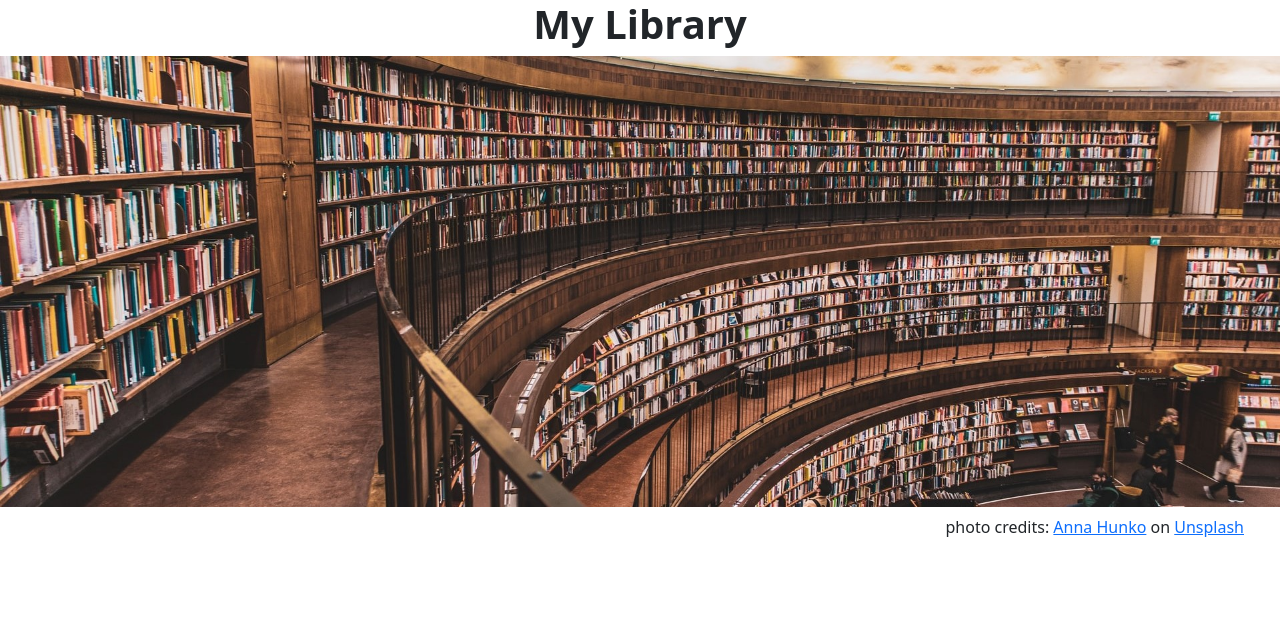
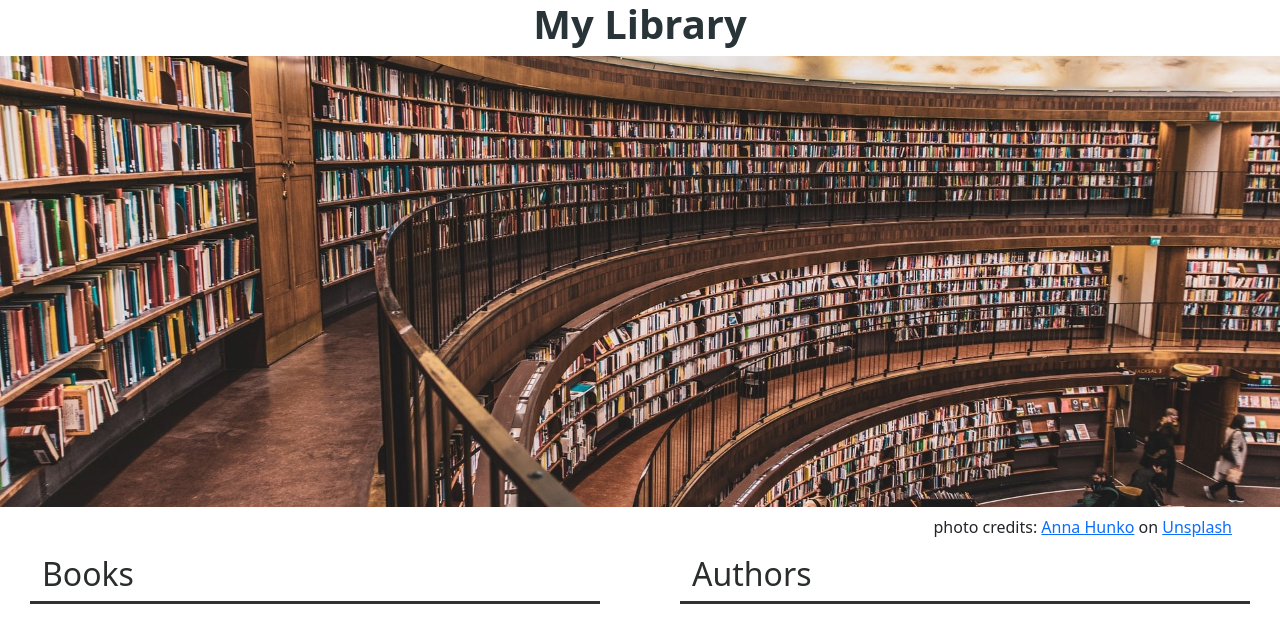
Before and after one commit to Manakal2/Test-Repo, a React (Create React App) app: page / in a window 1280 px wide. Shown: the top 642 px of the page. Built offline with nearby package versions, Linux system fonts and the light colour scheme.

Commit message:
Author,Books Title Added

```diff
--- /dev/null
+++ b/src/Assets/Styles/Partials/ContentScreen.scss
@@ -0,0 +1,20 @@
+$underline-color:#2e3235;
+$subtitle-color:#292d2c;
+
+.Content{
+    .Author{
+        color: $subtitle-color;
+        border-bottom:3px solid $underline-color ;
+        margin-right: 30px;
+        margin-left: 50px;
+    }
+    .Book{
+        color: $subtitle-color;
+        border-bottom: 3px solid $underline-color;
+        margin-right: 30px;
+        margin-left: 30px;
+    }
+    .msg-lbl{
+        font-size: 1.2em;
+    }
+}
--- a/src/Assets/Styles/Partials/_welcomescreen.scss
+++ b/src/Assets/Styles/Partials/WelcomeScreen.scss
@@ -2,7 +2,7 @@ $fontStack:'Raleway', sans-serif;
 .welcome{
   h1{
     font-weight: 700;
-
+    color: #293438 ;
   }
   img{
     width: 100%;
--- a/src/Assets/Styles/main.scss
+++ b/src/Assets/Styles/main.scss
@@ -1 +1,2 @@
-@import "Partials/welcomescreen";
+@import "Partials/WelcomeScreen";
+@import "Partials/ContentScreen";
--- /dev/null
+++ b/src/Components/ContentScreen.tsx
@@ -0,0 +1,21 @@
+import React from "react";
+import {Col, Row} from "react-bootstrap";
+import AuthorTitle from "./Contents/Author/AuthorTitle";
+import BookTitle from "./Contents/Book/BookTitle";
+
+const ContentScreen=()=>{
+    return(
+        <Row className='Content'>
+            <Col className='Book'>
+                <BookTitle/>
+            </Col>
+
+            <Col className='Author'>
+                <AuthorTitle/>
+            </Col>
+        </Row>
+
+    )
+}
+
+export default ContentScreen
--- /dev/null
+++ b/src/Components/Contents/Author/AuthorTitle.tsx
@@ -0,0 +1,9 @@
+import React from "react";
+
+const AuthorTitle= ()=>{
+    return(
+        <h2 className='sub-title mt-3 mb-2'> Authors </h2>
+    )
+}
+
+export default AuthorTitle
--- /dev/null
+++ b/src/Components/Contents/Book/BookTitle.tsx
@@ -0,0 +1,9 @@
+import React from "react";
+
+const BookTitle= ()=>{
+    return(
+        <h2 className='sub-title  mt-3 mb-2'> Books </h2>
+    )
+}
+
+export default BookTitle
--- a/src/Components/WelcomeScreen.tsx
+++ b/src/Components/WelcomeScreen.tsx
@@ -3,14 +3,12 @@ import {Col,Row,Image} from "react-bootstrap";
 import Imagelib from '../Assets/Images/Welcome.jpg'
 const WelcomeScreen:React.FC=()=>{
     return(
-            //Another Comment to test GIT
-            //Mallleeeee 22222222222
             <Row className="welcome">
                 <Col  xs={12} className={'text-center'}>
                     <h1>My Library</h1>
                 </Col>
 
-                 <Col xs={12} >
+                 <Col xs={12} className={"px-0"}>
                      <Image src={Imagelib} alt={'Library'}/>
                 </Col>
 
--- a/src/Views/LibraryApp.tsx
+++ b/src/Views/LibraryApp.tsx
@@ -1,8 +1,16 @@
 import React from "react";
 import WelcomeScreen from "../Components/WelcomeScreen";
+import {Container} from "react-bootstrap";
+import ContentScreen from "../Components/ContentScreen";
 
 const LibraryApp:React.FC=()=>{
-    return<WelcomeScreen/>
+    return(
+        <Container fluid={true}>
+            <WelcomeScreen/>
+            <ContentScreen/>
+        </Container>
+    );
+
 };
 
 export default LibraryApp
```
Also changed, not shown: src/Components/Contents/Author/AuthorList.tsx (added, +10 -0 lines).
